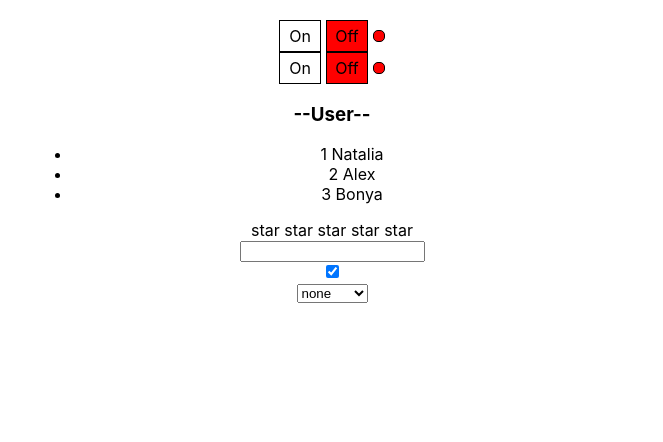
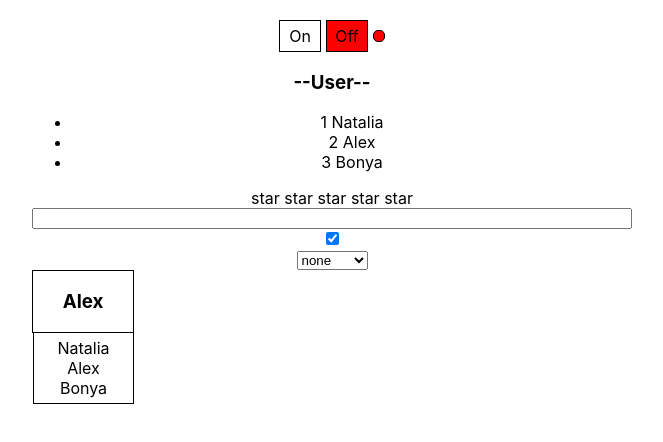
Before and after one commit to NatKhomich/react-TS, a React (Create React App) app: page / in a window 1280 px wide. Shown: the top 442 px of the page, without its empty margins (308-971 px from the left). Built offline with nearby package versions, Linux system fonts and the light colour scheme.

Commit message:
select beginning

```diff
--- a/src/App.css
+++ b/src/App.css
@@ -2,6 +2,8 @@
   text-align: center;
   margin: 20px auto;
   width: 600px;
+  display: flex;
+  flex-direction: column;
 }
 
 .App-logo {
@@ -25,16 +27,3 @@
   font-size: calc(10px + 2vmin);
   color: white;
 }
-
-.App-link {
-  color: #61dafb;
-}
-
-@keyframes App-logo-spin {
-  from {
-    transform: rotate(0deg);
-  }
-  to {
-    transform: rotate(360deg);
-  }
-}
--- a/src/App.tsx
+++ b/src/App.tsx
@@ -4,7 +4,7 @@ import {Rating, RatingValueType} from './components/Rating/Rating';
 import OnOff from './components/OnOff/OnOff';
 import Accordion, {ItemsType} from './components/Accordion/Accordion';
 import {ControlledCheckbox, ControlledInput, ControlledSelect} from './components/Input/ControlledInput';
-import {UncontrolledOnOff} from './components/OnOff/UncontrolledOnOff';
+import Select from './components/Select/Select';
 
 function App() {
 
@@ -20,6 +20,7 @@ function App() {
         {title: 'Bonya', value: 3},
     ]
 
+    //let [selectValue, setSelectValue] = useState<undefined | string>(undefined)
 
     return (
         <div className={'App'}>
@@ -27,7 +28,6 @@ function App() {
             <OnOff on={switchOn} onChange={(on) => {
                 setSwitchOn(on)
             }}/>
-            <UncontrolledOnOff />
 
             <Accordion titleValue={'--User--'}
                        collapsed={accordionCollapsed}
@@ -41,6 +41,9 @@ function App() {
             <ControlledInput/>
             <ControlledCheckbox />
             <ControlledSelect />
+
+
+            <Select items={items} selectValue={2} onChange={()=>console.log(items)}/>
         </div>
     );
 }
--- /dev/null
+++ b/src/components/Select/Select.module.css
@@ -0,0 +1,18 @@
+.select {
+    border: 1px solid black;
+    max-width: 100px;
+    position: relative;
+
+}
+
+.items {
+    display: none;
+    border: 1px solid black;
+    position: absolute;
+    padding: 5px;
+    min-width: 89px;
+}
+
+.select.active .items{
+    display: block;
+}
--- /dev/null
+++ b/src/components/Select/Select.tsx
@@ -0,0 +1,31 @@
+import React, {useState} from 'react';
+import {ItemsType} from '../Accordion/Accordion';
+import s from './Select.module.css'
+
+type SelectType = {
+    selectValue: any
+    onChange: (value: any)=> void
+    items: ItemsType[]
+}
+
+
+const Select = (props: SelectType) => {
+
+    const [active, setActive] = useState(true)
+
+    const selectedItem = props.items.find(el => el.value === props.selectValue)
+
+    return (
+        <div className={s.select + ' ' + (active ? s.active : '')}
+        onClick={()=> setActive(!active)}
+        >
+            <h3> {selectedItem && selectedItem.title} </h3>
+            <div className={s.items}>
+                {props.items.map(el => <div key={el.value}>{el.title}</div> )}
+            </div>
+
+        </div>
+    );
+};
+
+export default Select;
```
